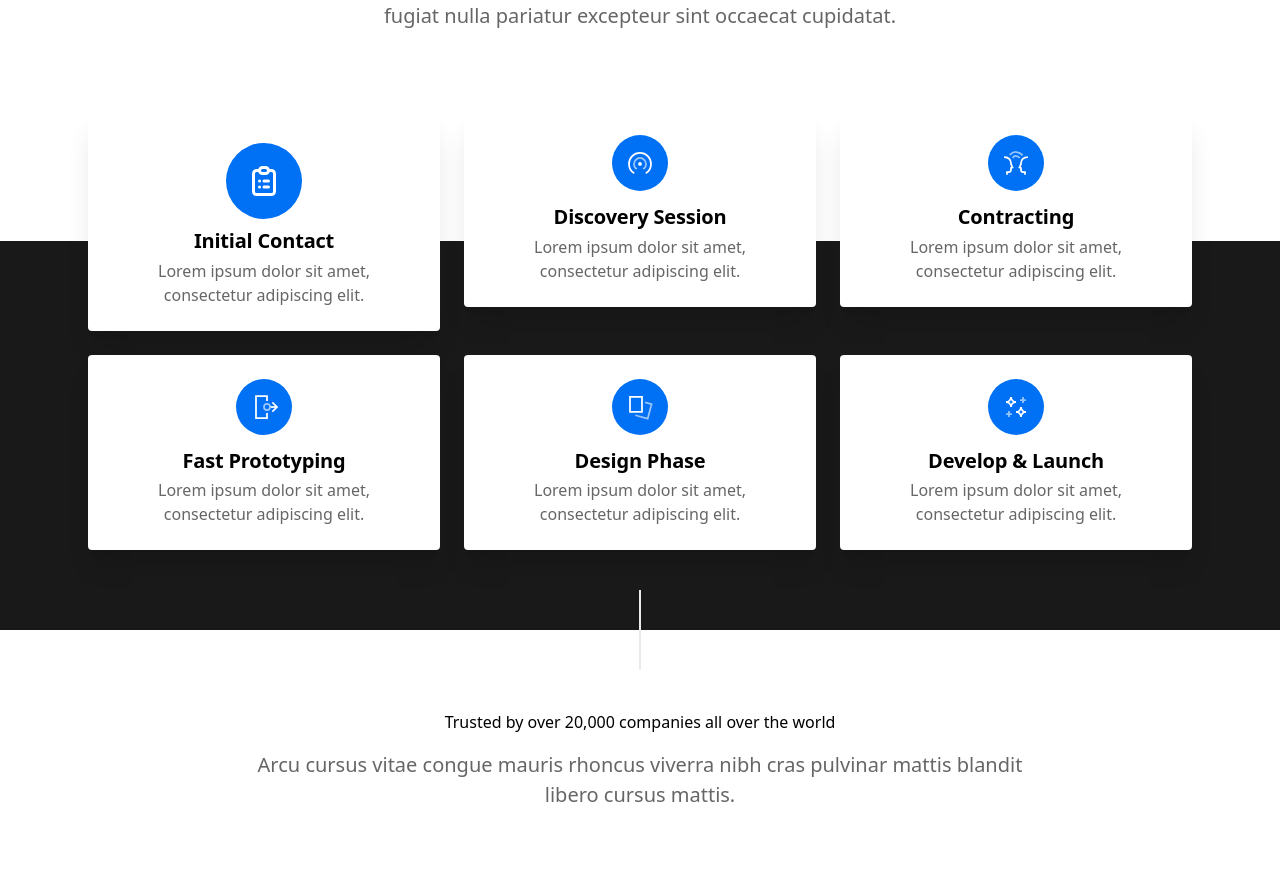
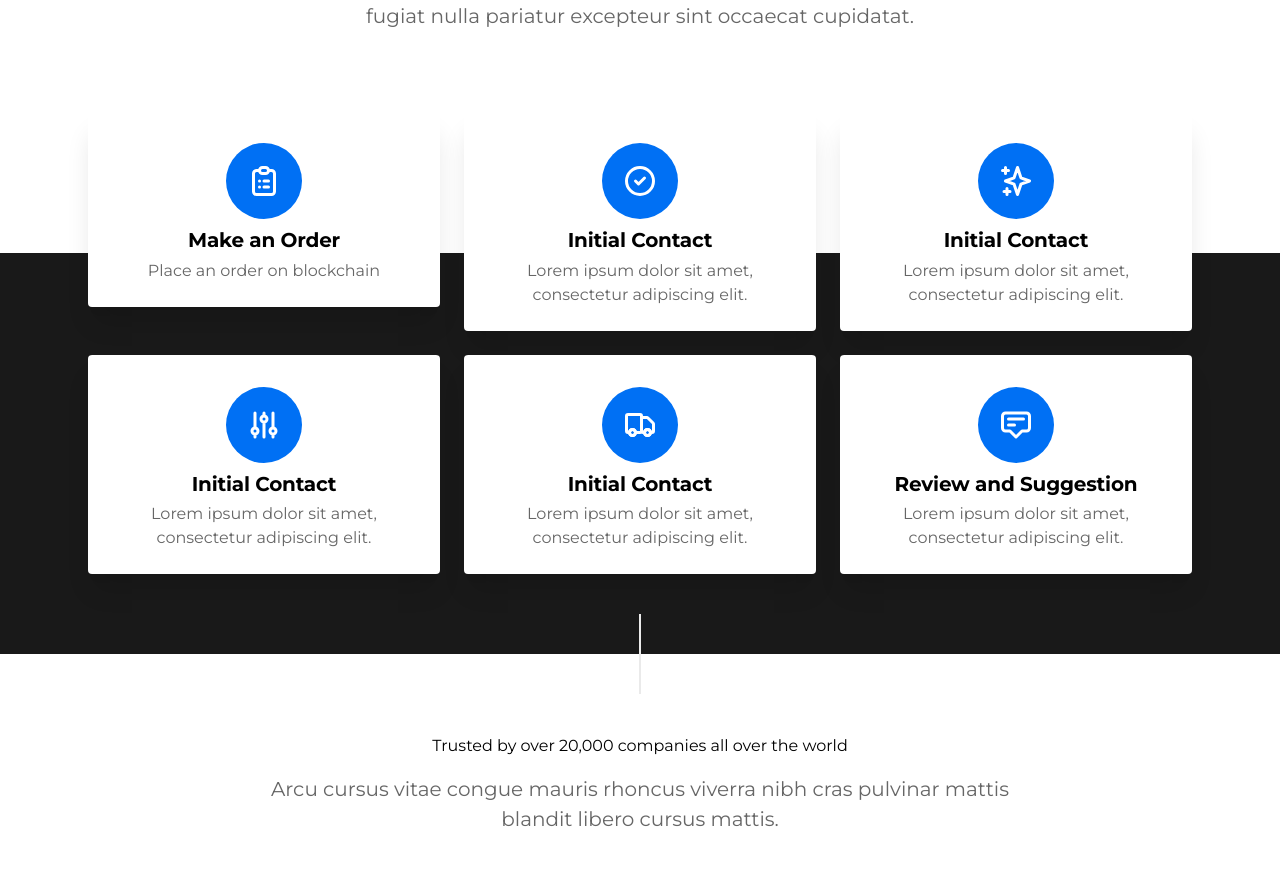
Before and after one commit to mendsalbert/schain, a Next.js app: page /Home in a window 1280 px wide. Shown: the part 1423-2303 px from the top of the page. Built offline with nearby package versions, Linux system fonts and the light colour scheme.

Commit message:
schain ui

```diff
--- a/components/partials/FeaturesBlocks.jsx
+++ b/components/partials/FeaturesBlocks.jsx
@@ -1,6 +1,8 @@
 import React from "react";
 import {
   AdjustmentsIcon,
+  AnnotationIcon,
+  CheckCircleIcon,
   CheckIcon,
   ClipboardListIcon,
   SparklesIcon,
@@ -36,48 +38,20 @@ function FeaturesBlocks() {
                 <ClipboardListIcon className="h-9" />
               </div>
               <h4 className="text-xl font-bold leading-snug tracking-tight mb-1">
-                Initial Contact
+                Make an Order
               </h4>
               <p className="text-gray-600 text-center">
-                Lorem ipsum dolor sit amet, consectetur adipiscing elit.
+                Place an order on blockchain
               </p>
             </div>
 
             {/* 2nd item */}
             <div className="relative flex flex-col items-center p-6 bg-white rounded shadow-xl">
-              <svg
-                className="w-16 h-16 p-1 -mt-1 mb-2"
-                viewBox="0 0 64 64"
-                xmlns="http://www.w3.org/2000/svg"
-              >
-                <g fill="none" fillRule="evenodd">
-                  <rect
-                    className="fill-current text-blue-600"
-                    width="64"
-                    height="64"
-                    rx="32"
-                  />
-                  <g strokeWidth="2" transform="translate(19.429 20.571)">
-                    <circle
-                      className="stroke-current text-white"
-                      strokeLinecap="square"
-                      cx="12.571"
-                      cy="12.571"
-                      r="1.143"
-                    />
-                    <path
-                      className="stroke-current text-white"
-                      d="M19.153 23.267c3.59-2.213 5.99-6.169 5.99-10.696C25.143 5.63 19.514 0 12.57 0 5.63 0 0 5.629 0 12.571c0 4.527 2.4 8.483 5.99 10.696"
-                    />
-                    <path
-                      className="stroke-current text-blue-300"
-                      d="M16.161 18.406a6.848 6.848 0 003.268-5.835 6.857 6.857 0 00-6.858-6.857 6.857 6.857 0 00-6.857 6.857 6.848 6.848 0 003.268 5.835"
-                    />
-                  </g>
-                </g>
-              </svg>
+              <div className="bg-blue-600 w-max h-max p-5 m-2 text-white rounded-full">
+                <CheckCircleIcon className="h-9" />
+              </div>
               <h4 className="text-xl font-bold leading-snug tracking-tight mb-1">
-                Discovery Session
+                Initial Contact
               </h4>
               <p className="text-gray-600 text-center">
                 Lorem ipsum dolor sit amet, consectetur adipiscing elit.
@@ -86,32 +60,11 @@ function FeaturesBlocks() {
 
             {/* 3rd item */}
             <div className="relative flex flex-col items-center p-6 bg-white rounded shadow-xl">
-              <svg
-                className="w-16 h-16 p-1 -mt-1 mb-2"
-                viewBox="0 0 64 64"
-                xmlns="http://www.w3.org/2000/svg"
-              >
-                <g fill="none" fillRule="evenodd">
-                  <rect
-                    className="fill-current text-blue-600"
-                    width="64"
-                    height="64"
-                    rx="32"
-                  />
-                  <g strokeLinecap="square" strokeWidth="2">
-                    <path
-                      className="stroke-current text-blue-300"
-                      d="M38.826 22.504a9.128 9.128 0 00-13.291-.398M35.403 25.546a4.543 4.543 0 00-6.635-.207"
-                    />
-                    <path
-                      className="stroke-current text-white"
-                      d="M19.429 25.143A6.857 6.857 0 0126.286 32v1.189L28 37.143l-1.714.571V40A2.286 2.286 0 0124 42.286h-2.286v2.285M44.571 25.143A6.857 6.857 0 0037.714 32v1.189L36 37.143l1.714.571V40A2.286 2.286 0 0040 42.286h2.286v2.285"
-                    />
-                  </g>
-                </g>
-              </svg>
+              <div className="bg-blue-600 w-max h-max p-5 m-2 text-white rounded-full">
+                <SparklesIcon className="h-9" />
+              </div>
               <h4 className="text-xl font-bold leading-snug tracking-tight mb-1">
-                Contracting
+                Initial Contact
               </h4>
               <p className="text-gray-600 text-center">
                 Lorem ipsum dolor sit amet, consectetur adipiscing elit.
@@ -120,45 +73,11 @@ function FeaturesBlocks() {
 
             {/* 4th item */}
             <div className="relative flex flex-col items-center p-6 bg-white rounded shadow-xl">
-              <svg
-                className="w-16 h-16 p-1 -mt-1 mb-2"
-                viewBox="0 0 64 64"
-                xmlns="http://www.w3.org/2000/svg"
-              >
-                <g fill="none" fillRule="evenodd">
-                  <rect
-                    className="fill-current text-blue-600"
-                    width="64"
-                    height="64"
-                    rx="32"
-                  />
-                  <g transform="translate(22.857 19.429)" strokeWidth="2">
-                    <path
-                      className="stroke-current text-white"
-                      strokeLinecap="square"
-                      d="M12.571 4.571V0H0v25.143h12.571V20.57"
-                    />
-                    <path
-                      className="stroke-current text-white"
-                      d="M16 12.571h8"
-                    />
-                    <path
-                      className="stroke-current text-white"
-                      strokeLinecap="square"
-                      d="M19.429 8L24 12.571l-4.571 4.572"
-                    />
-                    <circle
-                      className="stroke-current text-blue-300"
-                      strokeLinecap="square"
-                      cx="12.571"
-                      cy="12.571"
-                      r="3.429"
-                    />
-                  </g>
-                </g>
-              </svg>
+              <div className="bg-blue-600 w-max h-max p-5 m-2 text-white rounded-full">
+                <AdjustmentsIcon className="h-9" />
+              </div>
               <h4 className="text-xl font-bold leading-snug tracking-tight mb-1">
-                Fast Prototyping
+                Initial Contact
               </h4>
               <p className="text-gray-600 text-center">
                 Lorem ipsum dolor sit amet, consectetur adipiscing elit.
@@ -167,32 +86,11 @@ function FeaturesBlocks() {
 
             {/* 5th item */}
             <div className="relative flex flex-col items-center p-6 bg-white rounded shadow-xl">
-              <svg
-                className="w-16 h-16 p-1 -mt-1 mb-2"
-                viewBox="0 0 64 64"
-                xmlns="http://www.w3.org/2000/svg"
-              >
-                <g fill="none" fillRule="evenodd">
-                  <rect
-                    className="fill-current text-blue-600"
-                    width="64"
-                    height="64"
-                    rx="32"
-                  />
-                  <g strokeLinecap="square" strokeWidth="2">
-                    <path
-                      className="stroke-current text-white"
-                      d="M20.571 20.571h13.714v17.143H20.571z"
-                    />
-                    <path
-                      className="stroke-current text-blue-300"
-                      d="M38.858 26.993l6.397 1.73-4.473 16.549-13.24-3.58"
-                    />
-                  </g>
-                </g>
-              </svg>
+              <div className="bg-blue-600 w-max h-max p-5 m-2 text-white rounded-full">
+                <TruckIcon className="h-9" />
+              </div>
               <h4 className="text-xl font-bold leading-snug tracking-tight mb-1">
-                Design Phase
+                Initial Contact
               </h4>
               <p className="text-gray-600 text-center">
                 Lorem ipsum dolor sit amet, consectetur adipiscing elit.
@@ -201,41 +99,11 @@ function FeaturesBlocks() {
 
             {/* 6th item */}
             <div className="relative flex flex-col items-center p-6 bg-white rounded shadow-xl">
-              <svg
-                className="w-16 h-16 p-1 -mt-1 mb-2"
-                viewBox="0 0 64 64"
-                xmlns="http://www.w3.org/2000/svg"
-              >
-                <g fill="none" fillRule="evenodd">
-                  <rect
-                    className="fill-current text-blue-600"
-                    width="64"
-                    height="64"
-                    rx="32"
-                  />
-                  <g strokeWidth="2">
-                    <path
-                      className="stroke-current text-white"
-                      d="M32 37.714A5.714 5.714 0 0037.714 32a5.714 5.714 0 005.715 5.714"
-                    />
-                    <path
-                      className="stroke-current text-white"
-                      d="M32 37.714a5.714 5.714 0 015.714 5.715 5.714 5.714 0 015.715-5.715M20.571 26.286a5.714 5.714 0 005.715-5.715A5.714 5.714 0 0032 26.286"
-                    />
-                    <path
-                      className="stroke-current text-white"
-                      d="M20.571 26.286A5.714 5.714 0 0126.286 32 5.714 5.714 0 0132 26.286"
-                    />
-                    <path
-                      className="stroke-current text-blue-300"
-                      d="M21.714 40h4.572M24 37.714v4.572M37.714 24h4.572M40 21.714v4.572"
-                      strokeLinecap="square"
-                    />
-                  </g>
-                </g>
-              </svg>
+              <div className="bg-blue-600 w-max h-max p-5 m-2 text-white rounded-full">
+                <AnnotationIcon className="h-9" />
+              </div>
               <h4 className="text-xl font-bold leading-snug tracking-tight mb-1">
-                Develop & Launch
+                Review and Suggestion
               </h4>
               <p className="text-gray-600 text-center">
                 Lorem ipsum dolor sit amet, consectetur adipiscing elit.
--- a/pages/Home.jsx
+++ b/pages/Home.jsx
@@ -10,7 +10,7 @@ import Footer from "../components/partials/Footer";
 
 function Home() {
   return (
-    <div className="flex flex-col min-h-screen overflow-hidden">
+    <div className="flex flex-col min-h-screen overflow-hidden font-Montserrat">
       {/*  Site header */}
       <Header />
 
```
